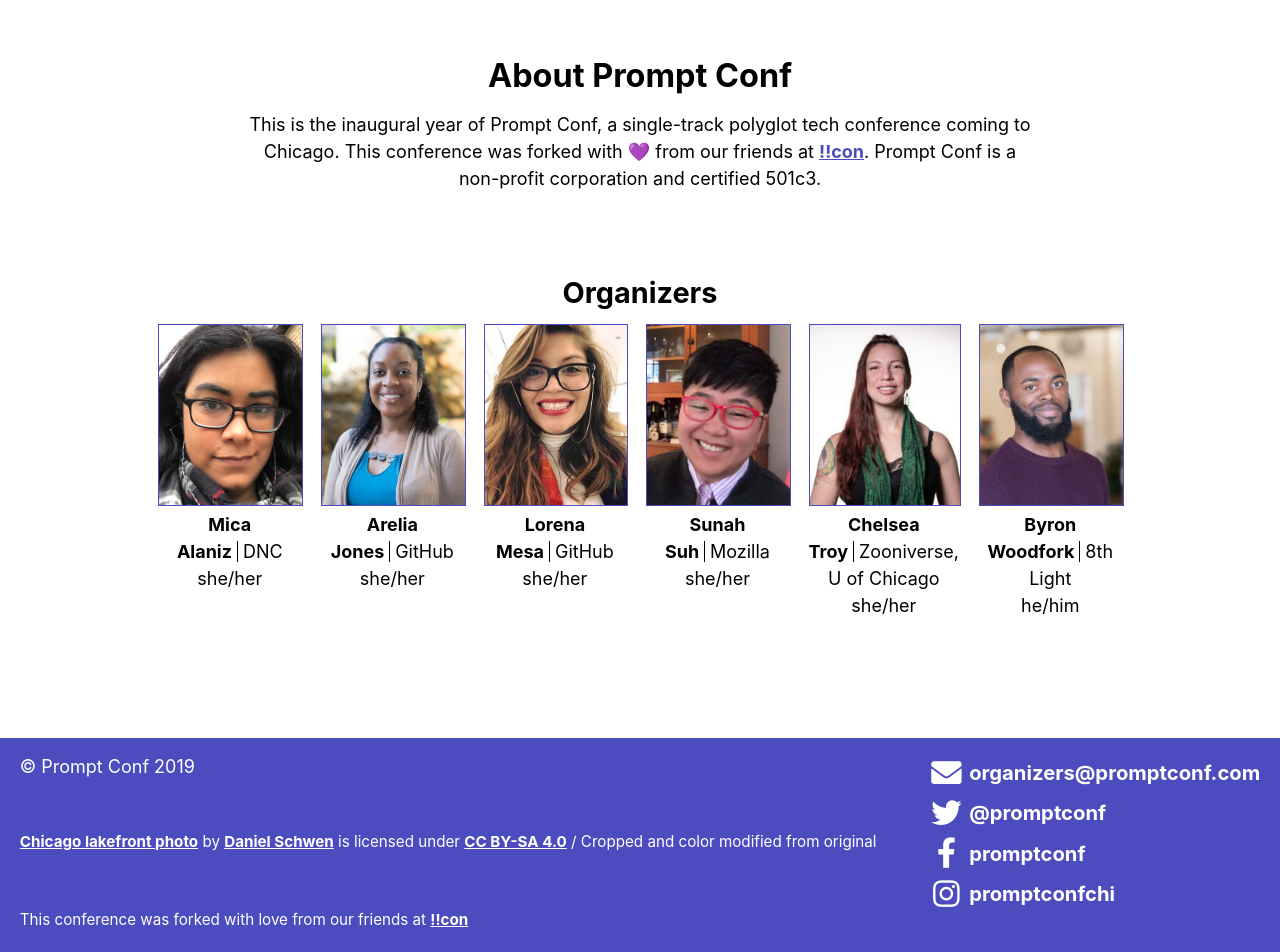
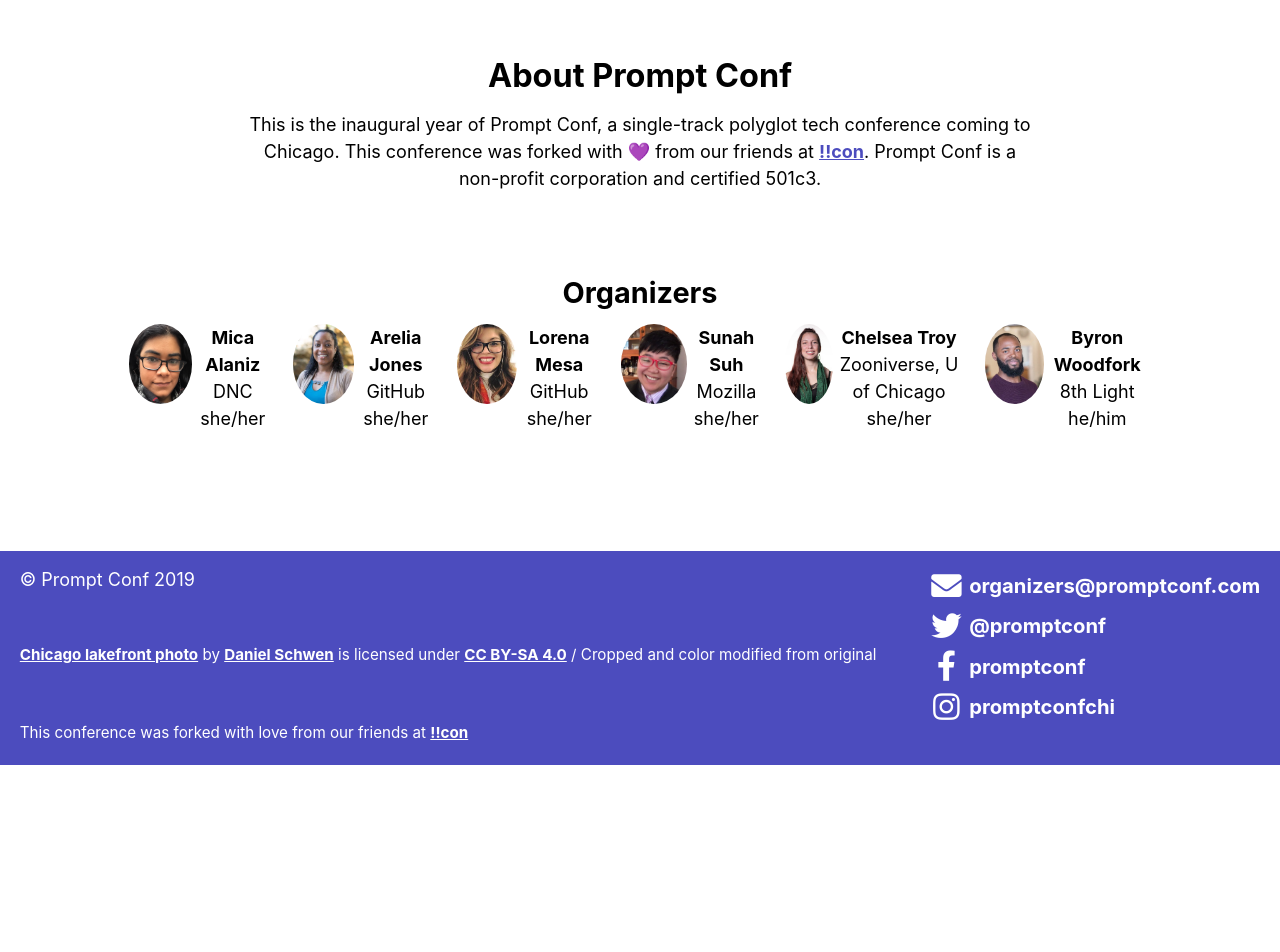
Before and after one commit to promptconf/promptconf.github.io, a Jekyll site: the page built from index.html, in a window 1280 px wide. Shown: the part 3902-4854 px from the top of the page. Built offline with Jekyll 4.4.1, drawn with Linux system fonts in a browser that asks for light colours; nearby versions of some CDN libraries; some web fonts are replaced; comment, search, counter and statistics services are not loaded; after the commit the page ends 4667 px from its top, so only the background shows below that.

Commit message:
style organizer headshots

```diff
--- a/_includes/home/about.html
+++ b/_includes/home/about.html
@@ -9,8 +9,11 @@
         <div class='organizer__headshot-wrap'>
             <img class='organizer__headshot' src='assets/images/organizers/{{ organizer.image }}' alt='{{ organizer.name }}'>
         </div>
-        <p class='organizer__name-company'><span class='organizer__name'>{{ organizer.name }}</span>{{ organizer.company }}</p>
-        <p>{{ organizer.pronouns }}</p>
+        <div class="organizer__info-wrap">
+            <p class='organizer__name'>{{ organizer.name }}</p>
+            <p>{{ organizer.company }}</p>
+            <p>{{ organizer.pronouns }}</p>
+        </div>
     </div>
     {% endfor %}
 </div>
--- a/assets/_sass/main.scss
+++ b/assets/_sass/main.scss
@@ -385,11 +385,20 @@ em {
     grid-row-start: 2;
 }
 
+.speaker__name {
+    display: block;
+    margin-bottom: $space-standard;
+    font-weight: $font-weight-bold;
+}
+
+.organizer {
+    display: flex;
+}
+
 .organizer__headshot-wrap {
-    width: 100%;
-    height: 10rem;
+    width: 4.4rem;
+    height: 4.4rem;
     margin-bottom: $space-tiny;
-    border: $border-standard;
 
     @media screen and (max-width: 50em) {
         height: 9rem;
@@ -401,22 +410,17 @@ em {
     object-position: center;
     width: 100%;
     height: 100%;
+    border-radius: 50%;
 }
 
-.organizer__name-company {
-    margin-bottom: 0;
-}
-
-.speaker__name {
-    display: block;
-    margin-bottom: $space-standard;
-    font-weight: $font-weight-bold;
+.organizer__info-wrap {
+    p {
+        margin-bottom: 0;
+        text-align: center;
+    }
 }
 
 .organizer__name {
-    border-right: 1px solid black;
-    padding-right: $space-tiny;
-    margin-right: $space-tiny;
     font-weight: $font-weight-bold;
 }
 
```
